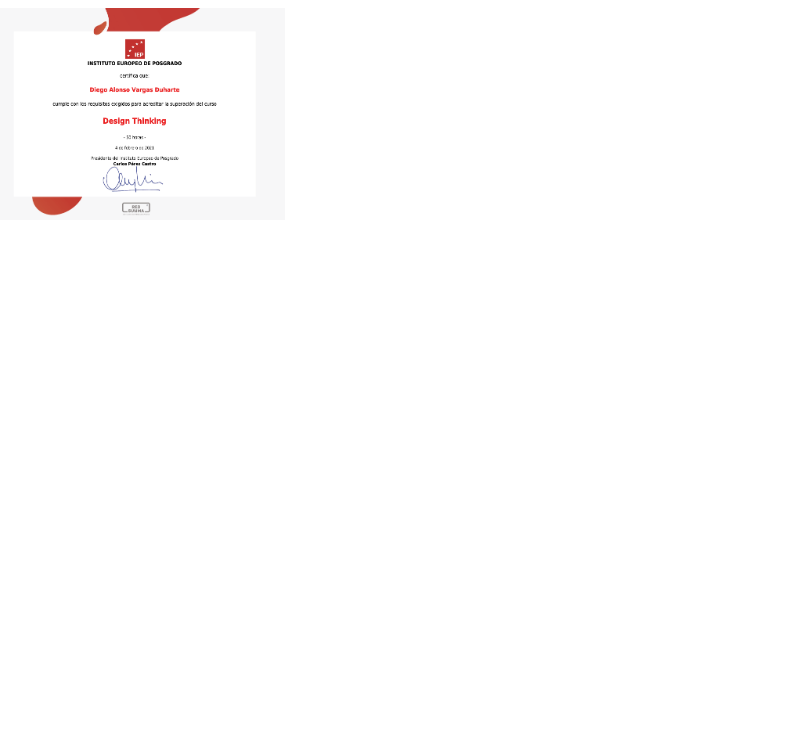
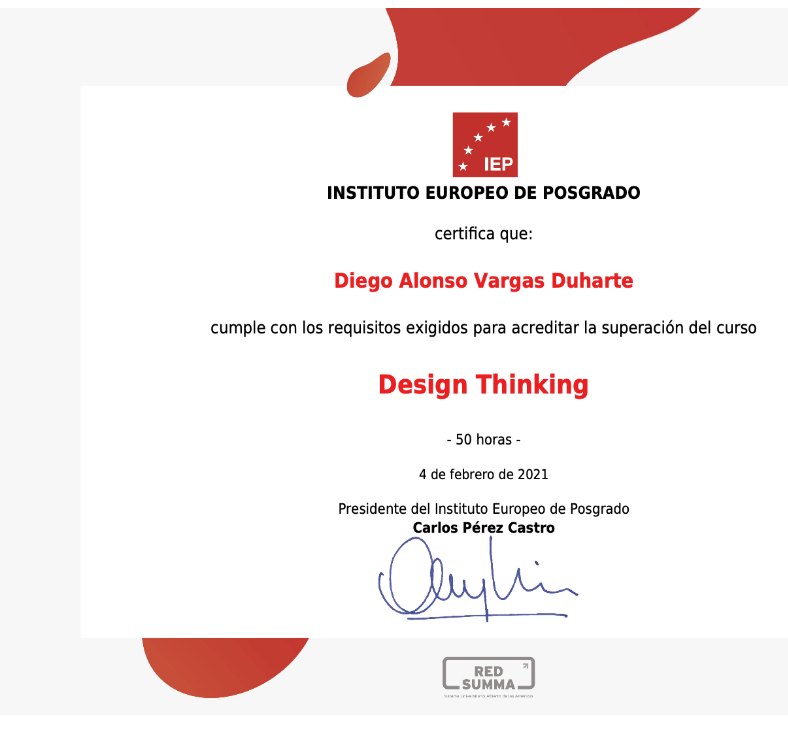
Before and after one commit to diegoavd/design-thinking-certification, a plain HTML site: page index.html in a window 1280 px wide. Shown: the whole page, without its empty margins (23-811 px from the left). Drawn offline with Linux system fonts and the light colour scheme.

Commit message:
Update index.html

```diff
--- a/index.html
+++ b/index.html
@@ -5,6 +5,6 @@
     <title>Design Thinking Certificate</title>
   </head>
   <body>
-    <img src="images/designthinkingiep.png" alt="Design Thinking Certificate - IEP" value="Designt Thinking Certificate - IEP" width="300">
+    <img src="images/designthinkingiep.png" alt="Design Thinking Certificate - IEP" value="Designt Thinking Certificate - IEP" width="1000">
   </body>
 </html>
```
